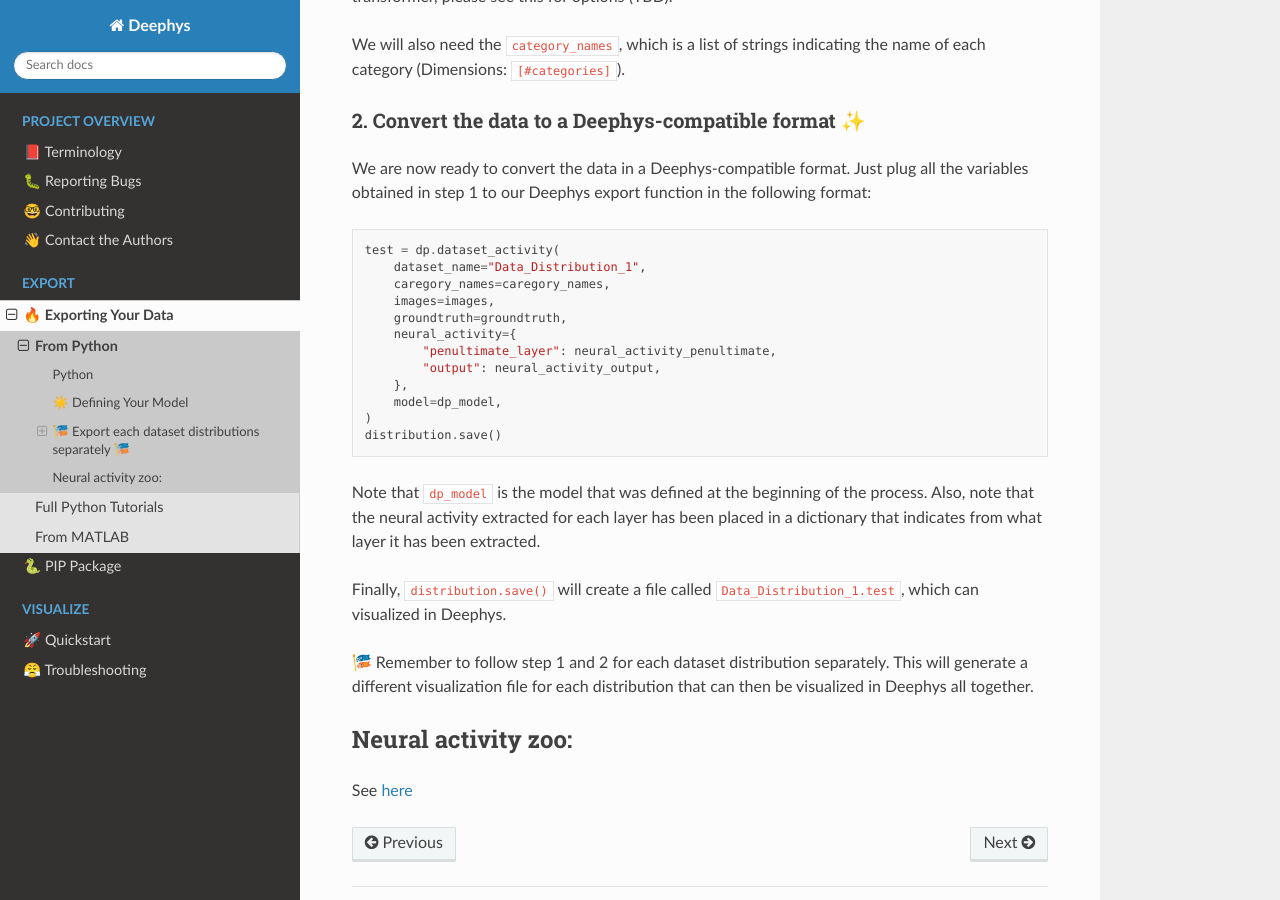
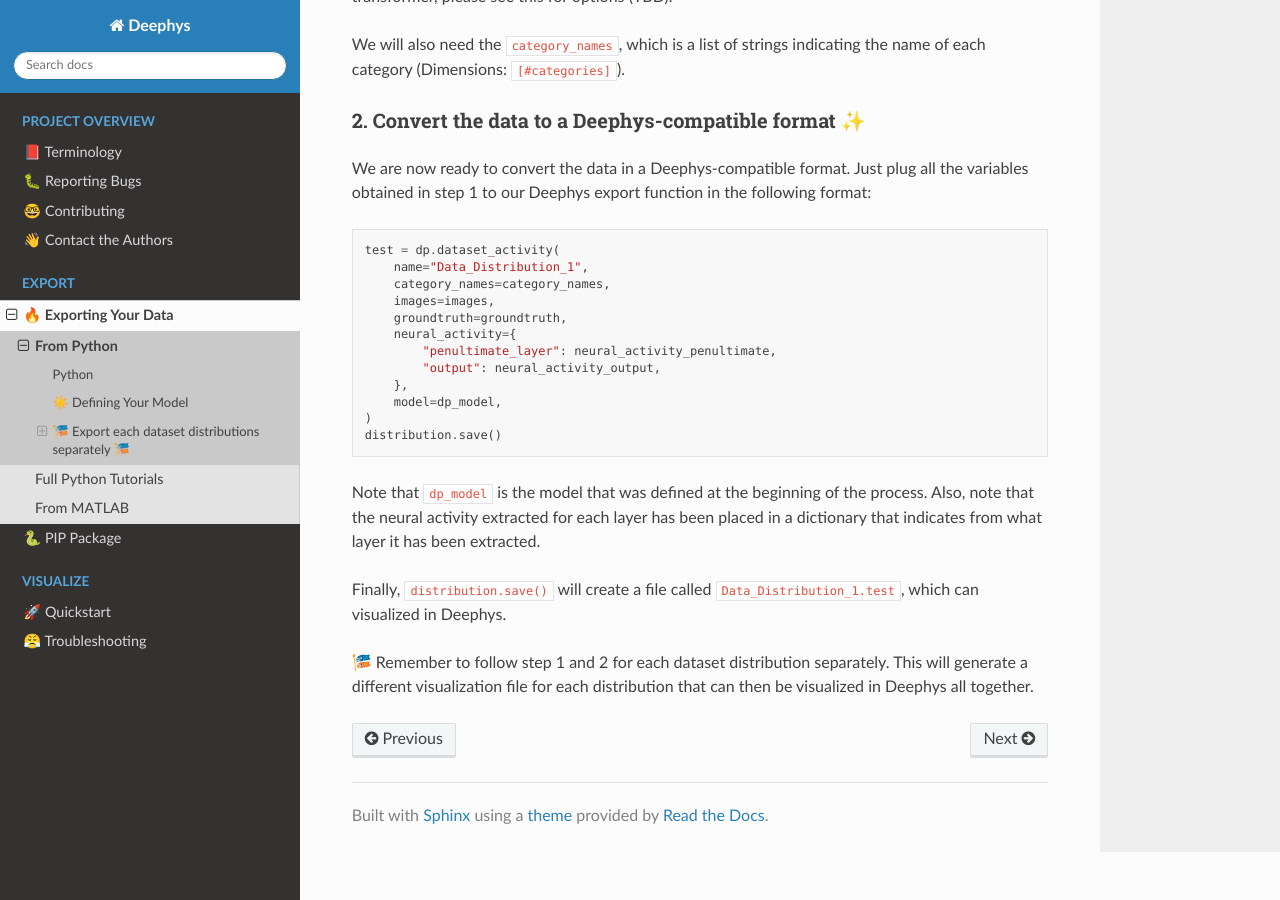
Before and after one commit to mjgroth/deephys, a Sphinx documentation site: the page built from docs/source/export/python.rst, in a window 1280 px wide and 900 px high, scrolled down 1494 px. Built offline with Sphinx 7.4.7 and the Read the Docs theme 2.0.0, drawn with Linux system fonts in a browser that asks for light colours.

Commit message:
autocommit

```diff
--- a/docs/source/export/python.rst
+++ b/docs/source/export/python.rst
@@ -70,8 +70,8 @@ We are now ready to convert the data in a Deephys-compatible format. Just plug a
 .. code-block:: python
 
   test = dp.dataset_activity(
-      dataset_name="Data_Distribution_1",
-      caregory_names=caregory_names,
+      name="Data_Distribution_1",
+      category_names=category_names,
       images=images,
       groundtruth=groundtruth,
       neural_activity={
@@ -88,8 +88,3 @@ Note that ``dp_model`` is the model that was defined at the beginning of the pro
 Finally, ``distribution.save()`` will create a file called ``Data_Distribution_1.test``, which can visualized in Deephys.
 
 🎏 Remember to follow step 1 and 2 for each dataset distribution separately. This will generate a different visualization file for each distribution that can then be visualized in Deephys all together.
-
-Neural activity zoo:
-====================
-
-See `here <https://drive.google.com/drive/folders/1755Srmf39sBMjWa_1lEpS-FPo1ANCWFV?usp=sharing>`_
--- a/docs/source/export/tutorials.rst
+++ b/docs/source/export/tutorials.rst
@@ -4,7 +4,7 @@ Full Python Tutorials
 We are maintaining a set of full python tutorials for exporting your data:
 
 - .. image:: https://img.shields.io/badge/Open%20in%20Colab-Main%20Tutorial-00bbe2?logo=googlecolab&logoColor=f9ab00
-    :target: https://colab.research.google.com/github/mjgroth/deephys-aio/blob/master/Python_Tutorial.ipynb
+    :target: https://github.com/mjgroth/deephys-aio/blob/master/tutorials/CIFAR_Tutorial.ipynb
     :alt: Main Tutorial
 
 
```
